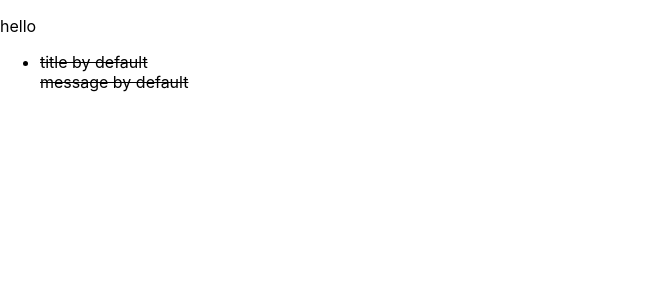
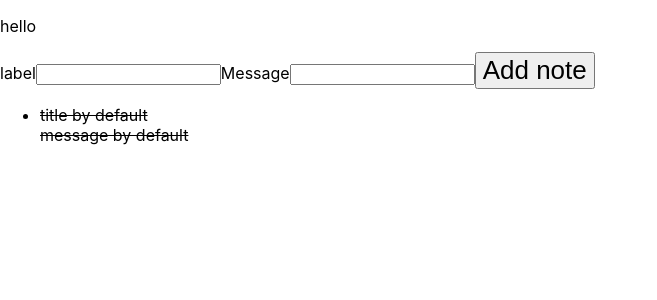
Before and after one commit to Berrio/MyToDoApp, a React (Vite) app: page / in a window 1280 px wide. Shown: the top 300 px of the page, without its empty margins (0-657 px from the left). Built offline with nearby package versions, Linux system fonts and the light colour scheme.

Commit message:
adding form to the proyect

```diff
--- a/src/App.jsx
+++ b/src/App.jsx
@@ -2,12 +2,14 @@ import { useState } from 'react'
 import StoreProvider from './components/StoreProvider'
 import './App.css'
 import ListOfToDo from './components/ListOfToDo'
+import Form from './components/Form'
 
 function App() {
 
   return (
     <StoreProvider>
      <p>hello </p>
+     <Form></Form>
      <ListOfToDo />
 
 
--- a/src/components/Form.jsx
+++ b/src/components/Form.jsx
@@ -0,0 +1,43 @@
+import React, { useContext, useState } from "react";
+import { Store } from './StoreProvider'
+
+const Form = () => {
+    const onAdd = (event) => {
+        event.preventDefault();
+        if (title && message) {
+            dispatch({
+                type: 'add-note',
+                payload: {
+                    title,
+                    message
+                }
+            })
+        }
+    }
+
+    const { state, dispatch } = useContext(Store)
+
+    const [title, setTitle] = useState('');
+
+    const [message, setMessage] = useState('');
+
+    const addingTitle = (e) => {
+        setTitle = (e.tarjet.value)
+    }
+    const addingMessage = (e) => {
+        setMessage = (e.tarjet.value)
+    }
+
+
+    return (
+        <form action="">
+            label<label htmlFor=""></label>
+            <input onChange={addingTitle} type="text" name="title" />
+            <label htmlFor="">Message</label>
+            <input onChange={addingMessage} type="text" name="message" />
+            <button onClick={onAdd}>Add note</button>
+        </form>
+    )
+}
+
+export default Form;
--- a/src/components/Reducer.jsx
+++ b/src/components/Reducer.jsx
@@ -3,7 +3,17 @@ import React from "react";
 function reducer(state,action){
     switch(action.type){
         case 'add-note':
-            return state
+            const newNote={
+                id:Math.floor(Math.random()*100),
+                message:action.payload.message,
+                title:action.payload.title,
+                done:false
+            }
+            const newListOfNotesAddedOne=[...state.listOfNotes,newNote]
+            const newStateAddNote={
+                ...state,listOfNotes:newListOfNotesAddedOne
+            }
+            return newStateAddNote
         case 'remove-note':
             return state
         case 'update-note':
```
